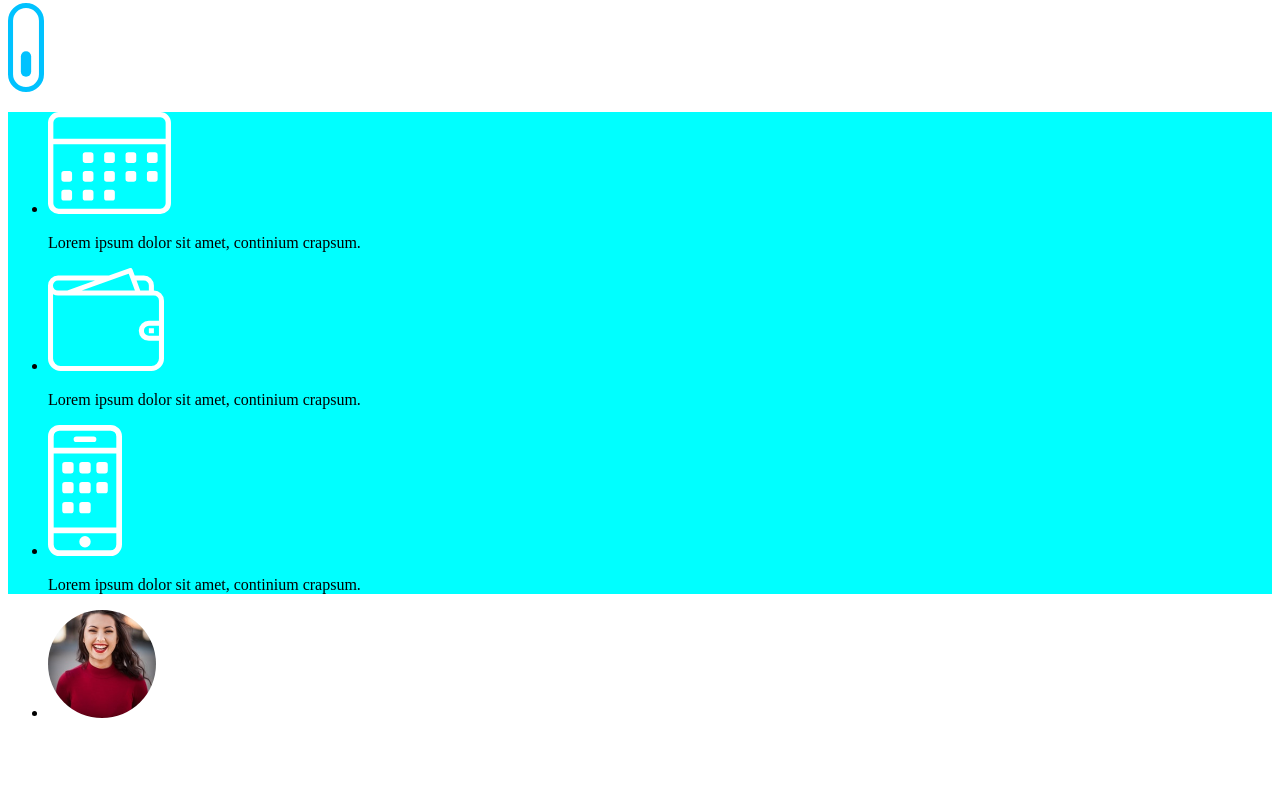
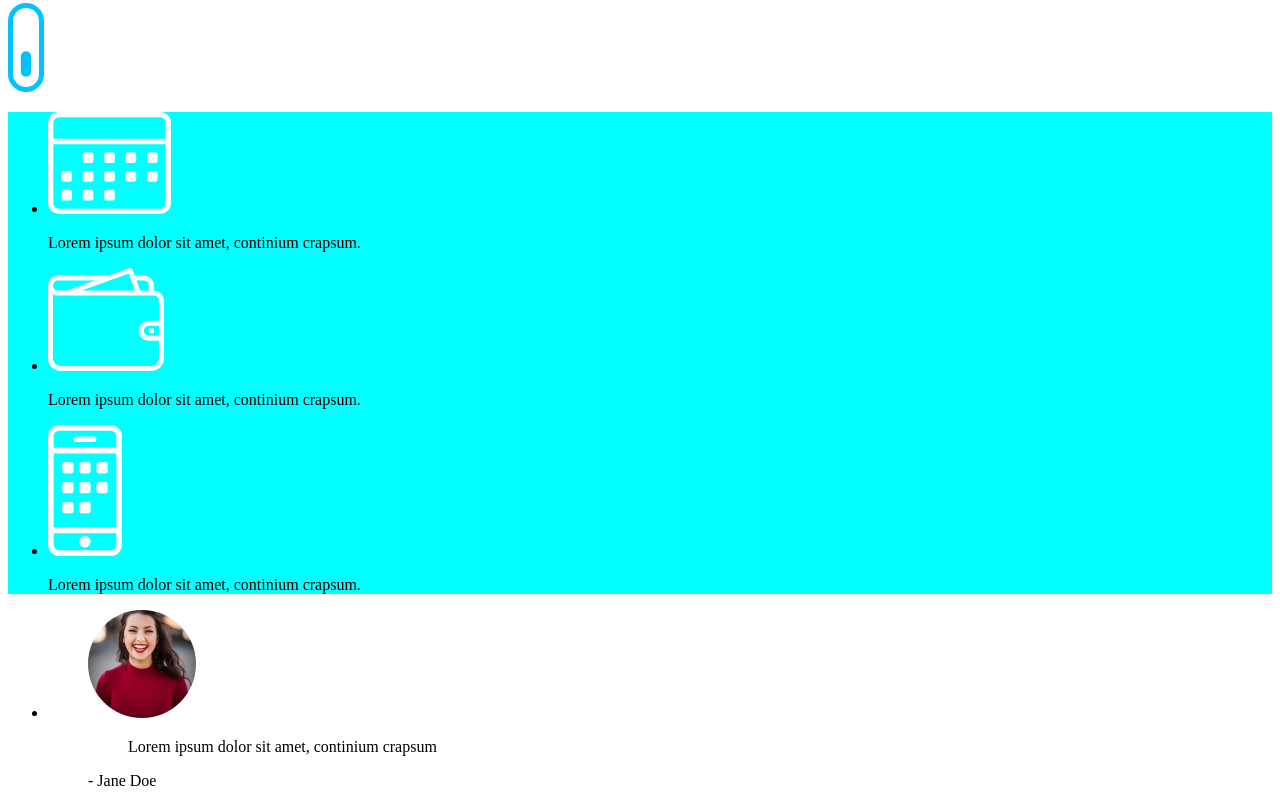
Before and after one commit to GR4NDIVI4ST3R/FirstWebsite, a plain HTML site: page index.html in a window 1280 px wide. Shown: the part 639-1445 px from the top of the page. Before the commit the page ends 1377 px from the top, so only its background shows below. Drawn offline with Linux system fonts and the light colour scheme.

Commit message:
Update index.html

```diff
--- a/index.html
+++ b/index.html
@@ -61,9 +61,11 @@
         <div class="container">
             <ul>
                 <li>
-                    <figure></figure>
-                    <img src="images/user1.png" alt="User testimonial picture">
-                    <blockquote></blockquote>
+                    <figure>
+                        <img src="images/user1.png" alt="User testimonial picture">
+                        <blockquote>Lorem ipsum dolor sit amet, continium crapsum</blockquote>
+                        <figcaption>- Jane Doe</figcaption>
+                    </figure>
                 </li>
             </ul>
         </div>
```
